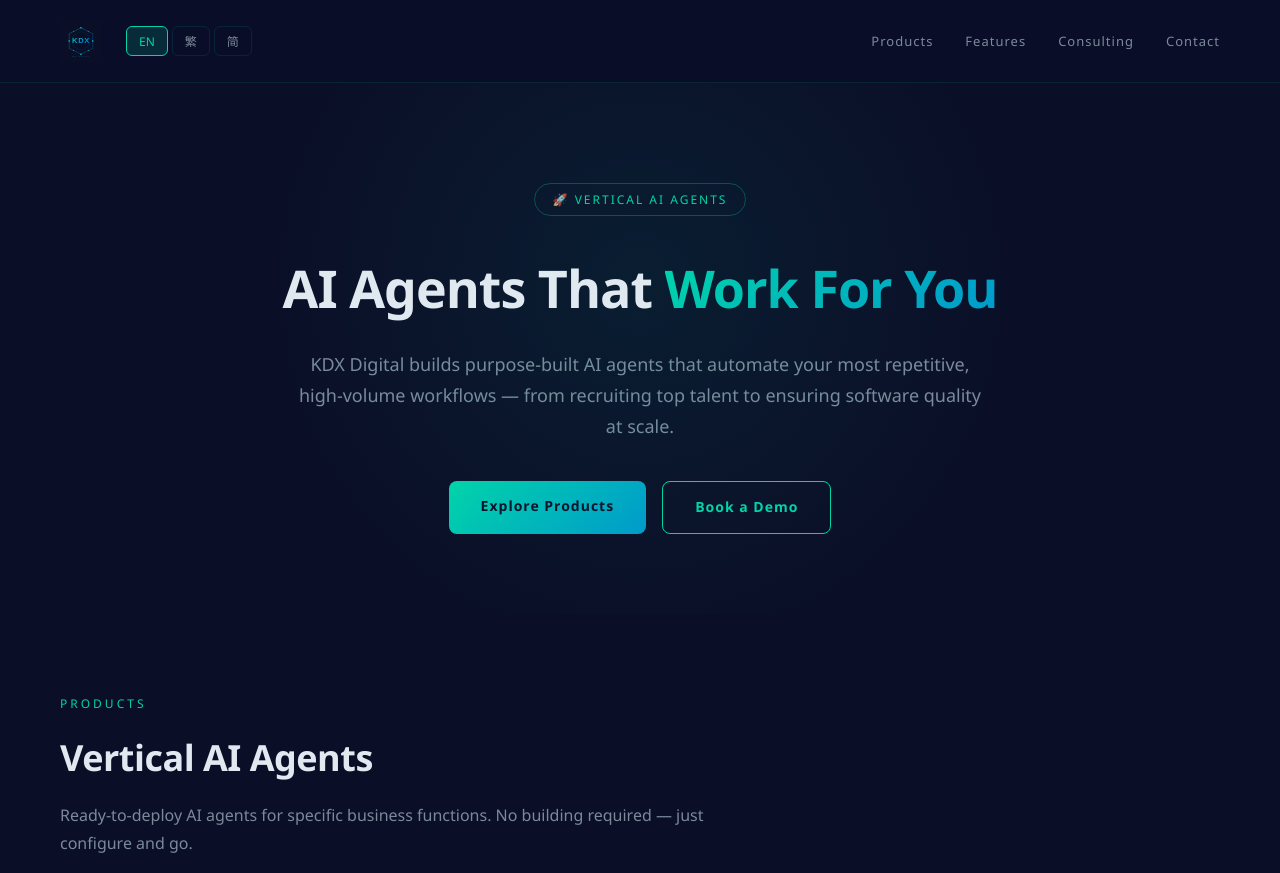
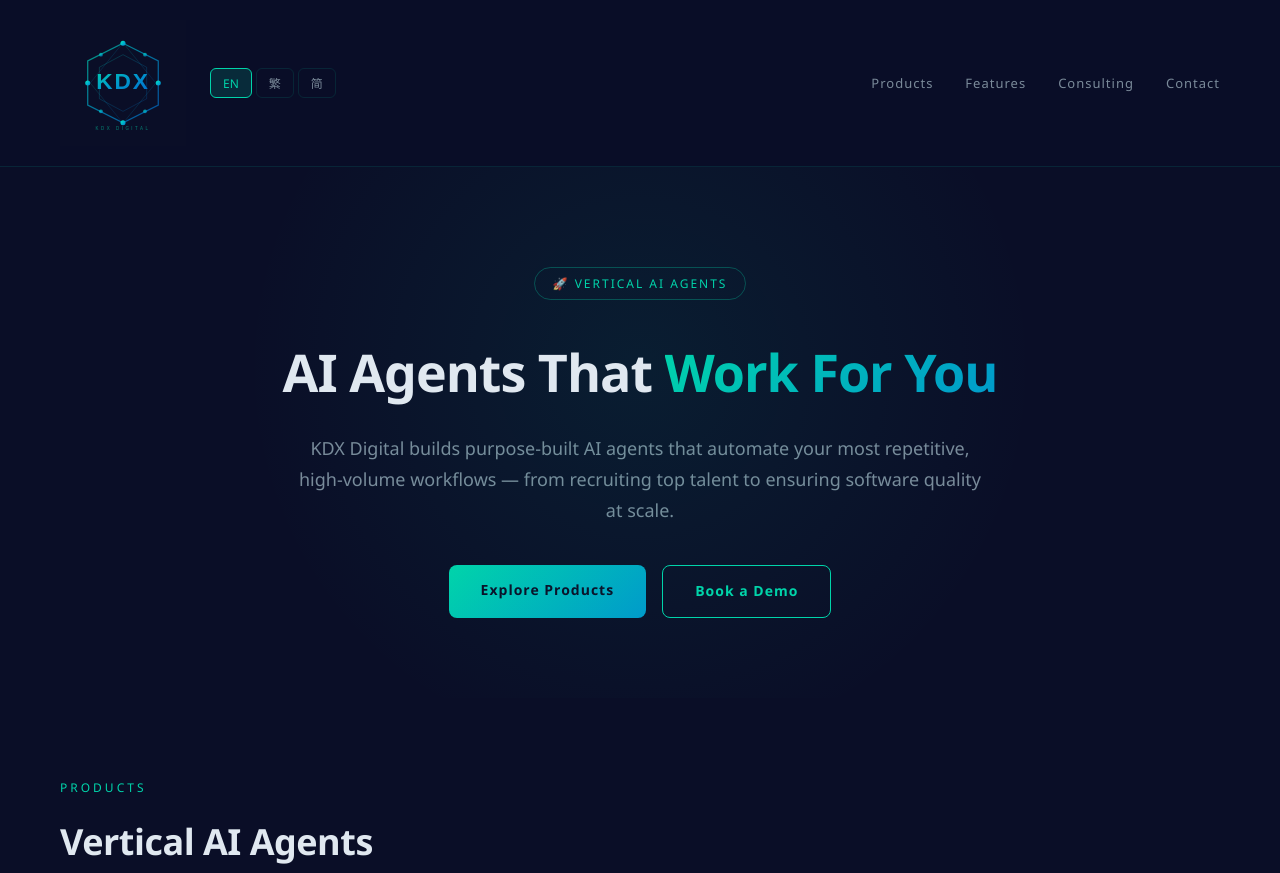
Before and after one commit to KDXdigital/KDXdigital.github.io, a plain HTML site: page index.html in a window 1280 px wide. Shown: the top 873 px of the page. Drawn offline with Linux system fonts and the light colour scheme.

Commit message:
Enlarge logo 3x in nav bar

```diff
--- a/index.html
+++ b/index.html
@@ -29,7 +29,7 @@
   }
   .nav-left { display: flex; align-items: center; gap: 24px; }
   .nav-logo { display: flex; align-items: center; gap: 0; }
-  .nav-logo img { height: 42px; width: auto; }
+  .nav-logo img { height: 126px; width: auto; }
   .nav-links { display: flex; gap: 32px; }
   .nav-links a { color: var(--muted); text-decoration: none; font-size: 13px; letter-spacing: 1px; transition: color 0.2s; cursor: pointer; }
   .nav-links a:hover { color: var(--teal); }
```
